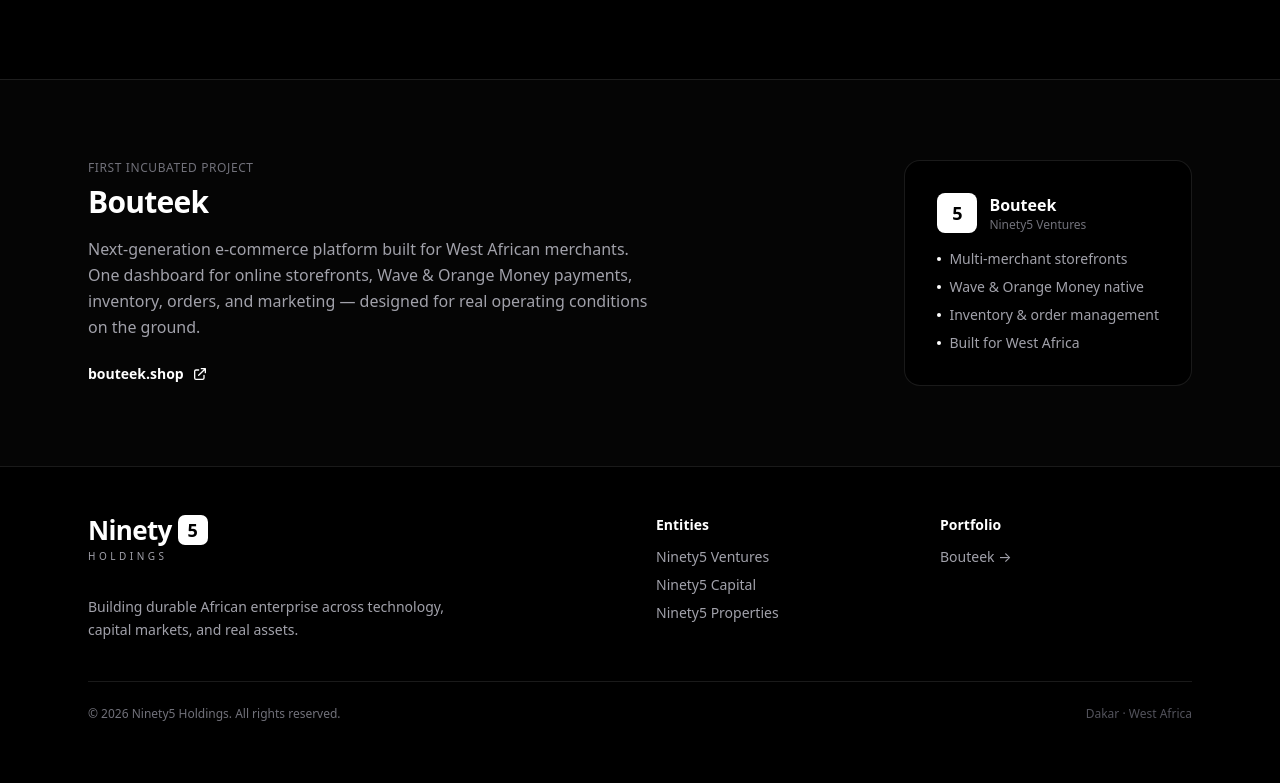
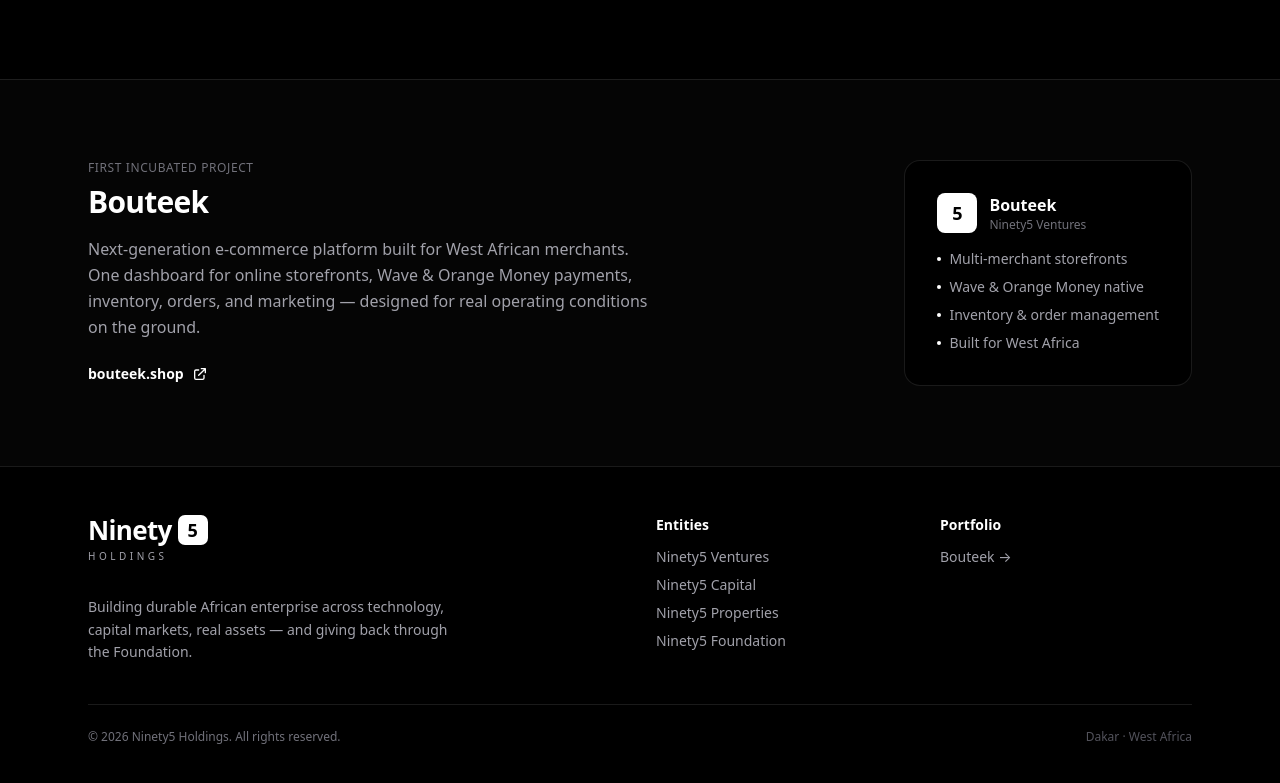
Before and after one commit to wizard9502/ninety5-holdings, a Next.js app: page / in a window 1280 px wide. Shown: the part 1199-1982 px from the top of the page. Built offline with nearby package versions, Linux system fonts and the light colour scheme.

Commit message:
Add Ninety5 Foundation — charity arm with mission and focus areas

```diff
--- a/components/Footer.tsx
+++ b/components/Footer.tsx
@@ -9,7 +9,7 @@
           <div className="md:col-span-2">
             <Logo variant="full" className="mb-4" />
             <p className="text-sm text-zinc-400 max-w-sm leading-relaxed mt-4">
-              Building durable African enterprise across technology, capital markets, and real assets.
+              Building durable African enterprise across technology, capital markets, real assets — and giving back through the Foundation.
             </p>
           </div>
 
@@ -29,6 +29,11 @@
               <li>
                 <Link href="/properties" className="hover:text-white transition-colors">
                   Ninety5 Properties
+                </Link>
+              </li>
+              <li>
+                <Link href="/foundation" className="hover:text-white transition-colors">
+                  Ninety5 Foundation
                 </Link>
               </li>
             </ul>
--- a/components/Navbar.tsx
+++ b/components/Navbar.tsx
@@ -10,6 +10,7 @@
   { href: "/ventures", label: "Ventures" },
   { href: "/capital", label: "Capital" },
   { href: "/properties", label: "Properties" },
+  { href: "/foundation", label: "Foundation" },
 ];
 
 export function Navbar() {
```
